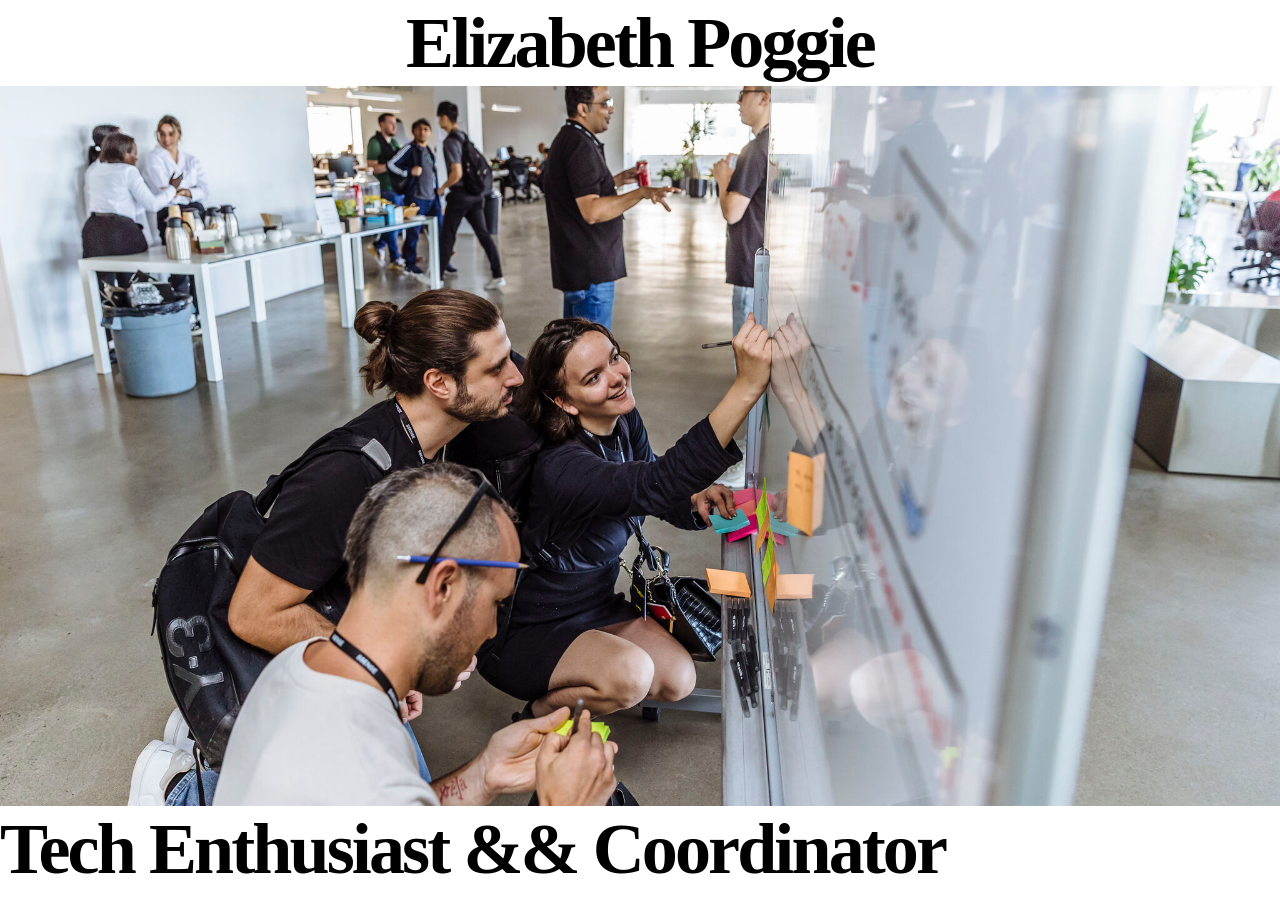
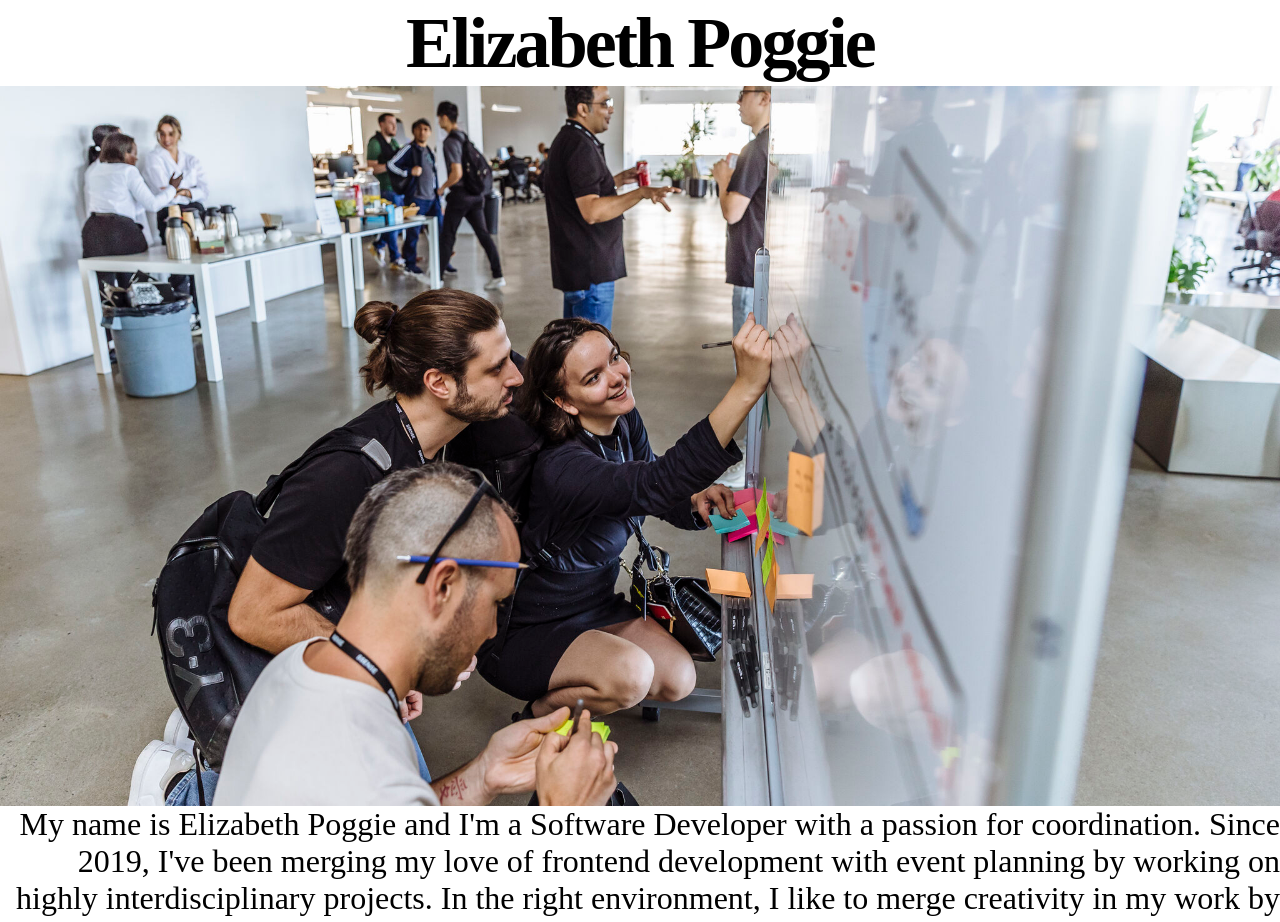
Before and after one commit to elizabeth-poggie/elizabeth-poggie, a Next.js app: page / in a window 1280 px wide. Shown: the top 922 px of the page. Before the commit the page ends 893 px from the top, so only its background shows below. Built offline with nearby package versions, Linux system fonts and the light colour scheme.

Commit message:
blurb and text styling config

```diff
--- a/src/components/typography/Text/text.module.scss
+++ b/src/components/typography/Text/text.module.scss
@@ -1,37 +1,37 @@
+@import "../../../styles/variables.scss";
+
 .title {
-  font-size: 6.25rem;
-  padding-right: 2rem;
+  font-size: $text-xxl;
+  font-weight: $text-weight-bold;
   letter-spacing: -0.04em;
   line-height: 1.2;
-  font-weight: 700;
 }
 
 .h1 {
-  font-size: 4.5rem;
+  font-size: $text-xl;
+  font-weight: $text-weight-bold;
   letter-spacing: -0.04em;
   line-height: 1.2;
-  font-weight: 700;
 }
 
 .h2 {
+  font-size: $text-lg;
+  font-weight: $text-weight-bold;
   letter-spacing: -0.04em;
-  font-size: 2.25rem;
-  line-height: 2.5rem;
-  font-weight: 700;
 }
 
 .h3 {
-  font-size: 2.125rem;
-  font-weight: 500;
+  font-size: $text-md;
+  font-weight: $text-wight-semi-bold;
 }
 
 .subheading {
-  font-size: 1rem;
-  font-weight: 500;
+  font-size: $text-sm;
+  font-weight: $text-wight-semi-bold;
 }
 
 .p {
-  font-size: 1rem;
+  font-size: $text-sm;
 }
 
 .center {
--- a/src/styles/variables.scss
+++ b/src/styles/variables.scss
@@ -4,16 +4,23 @@ $color-gray: #b6b6b6;
 $color-white: #fff;
 
 // TYPOGRAPHY -------------------------------------------------------------------------------------------
-// style
 
-// size
+// Size
+$text-xxl: 6.25rem;
+$text-xl: 4.5rem;
+$text-lg: 2.25rem;
+$text-md: 2rem;
+$text-sm: 1rem;
+$text-xs: 0.5rem;
 
-// weight
+// Weight
+$text-weight-bold: 700;
+$text-wight-semi-bold: 500;
 
 // BREAKPOINTS ------------------------------------------------------------------------------------------
-// mobile
+// Mobile
 $bp-sm: 576px;
-// tablet
+// Tablet
 $bp-md: 768px;
-// desktop [992px+]
+// Desktop [992px+]
 $bp-lg: 992px;
--- a/src/views/home/Home.tsx
+++ b/src/views/home/Home.tsx
@@ -5,7 +5,7 @@ import { Image } from "../../components/display/image/image";
 
 // TODO - import good fonts
 // TODO - Draft Vision
-// TODO - fix colours
+// TODO - fix colors
 export function Home() {
   return (
     <div>
@@ -13,7 +13,13 @@ export function Home() {
         Elizabeth Poggie
       </Text>
       <Image src={cover.src} variant="cover" />
-      <Text variant="h1">Tech Enthusiast && Coordinator</Text>
+      <Text variant="h3" align="right">
+        My name is Elizabeth Poggie and I'm a Software Developer with a passion
+        for coordination. Since 2019, I've been merging my love of frontend
+        development with event planning by working on highly interdisciplinary
+        projects. In the right environment, I like to merge creativity in my
+        work by incorporating my own artistic touch.
+      </Text>
     </div>
   );
 }
```
